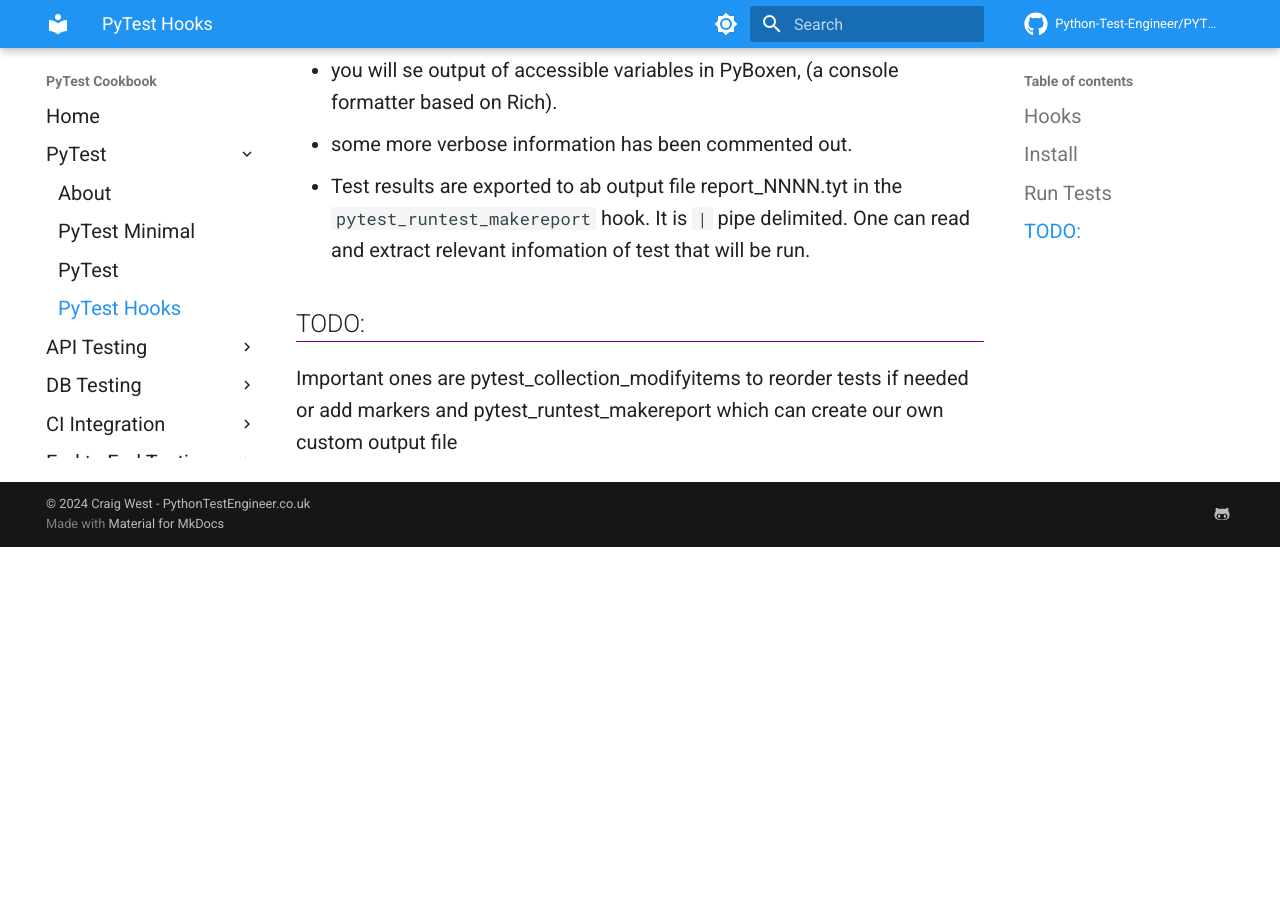
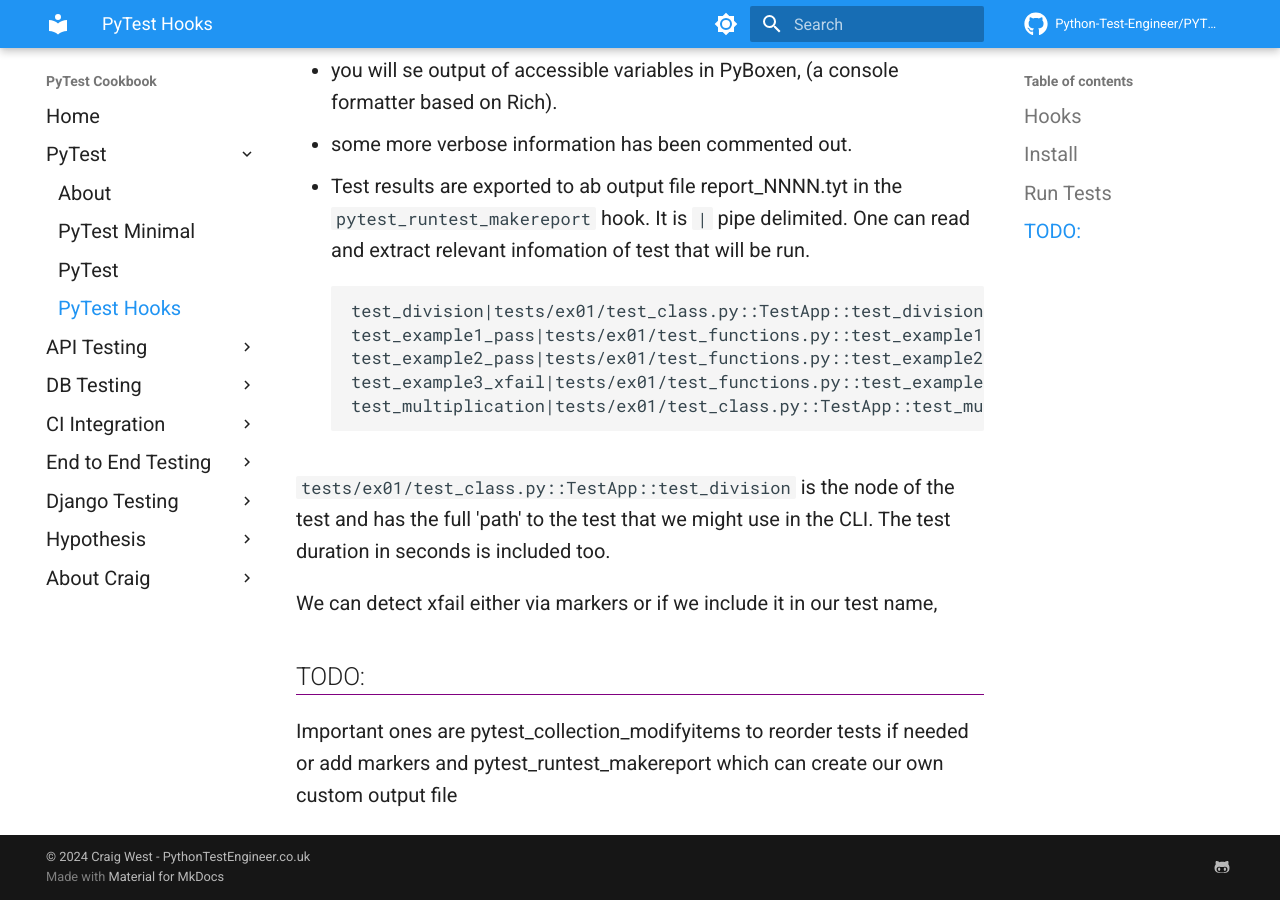
Before and after one commit to Python-Test-Engineer/PyTest-Cookbook, an MkDocs documentation site: the page built from docs/pytest/pytest_hooks.md, in a window 1280 px wide and 900 px high, scrolled down 1228 px. Built offline with MkDocs 1.6.1 and Material for MkDocs 9.7.7, drawn with Linux system fonts in a browser that asks for light colours; comment, search, counter and statistics services are not loaded; before the commit the page ends 1775 px from its top, so only the background shows below that.

Commit message:
add notes hooks

````diff
--- a/docs/pytest/pytest_hooks.md
+++ b/docs/pytest/pytest_hooks.md
@@ -31,7 +31,18 @@
 - you will se output of accessible variables in PyBoxen, (a console formatter based on Rich).
 - some more verbose information has been commented out.
 - Test results are exported to ab output file report_NNNN.tyt in the `pytest_runtest_makereport` hook. It is `|` pipe delimited. One can read and extract relevant infomation of test that will be run.
+```
+test_division|tests/ex01/test_class.py::TestApp::test_division|PASSED|0.00011979998089373112|inner-db2-outer
+test_example1_pass|tests/ex01/test_functions.py::test_example1_pass|PASSED|0.0009691999293863773|sanity-outer
+test_example2_pass|tests/ex01/test_functions.py::test_example2_pass|PASSED|0.0006700998637825251|inner-sanity
+test_example3_xfail|tests/ex01/test_functions.py::test_example3_xfail|FAILED|0.000541699817404151|inner-xfail-setup
+test_multiplication|tests/ex01/test_class.py::TestApp::test_multiplication|PASSED|8.490006439387798e-05|inner-sanity-db2-db-outer
 
+```
+
+`tests/ex01/test_class.py::TestApp::test_division` is the node of the test and has the full 'path' to the test that we might use in the CLI. The test duration in seconds is included too.
+
+We can detect xfail either via markers or if we include it in our test name,
 ## TODO:
 
  Important ones are pytest_collection_modifyitems to reorder tests if needed or add markers and pytest_runtest_makereport which can create our own custom output file
````
Also changed, not shown: site/pytest/pytest/index.html, site/pytest/pytest_hooks/index.html, site/search/search_index.json, 1 other file.
